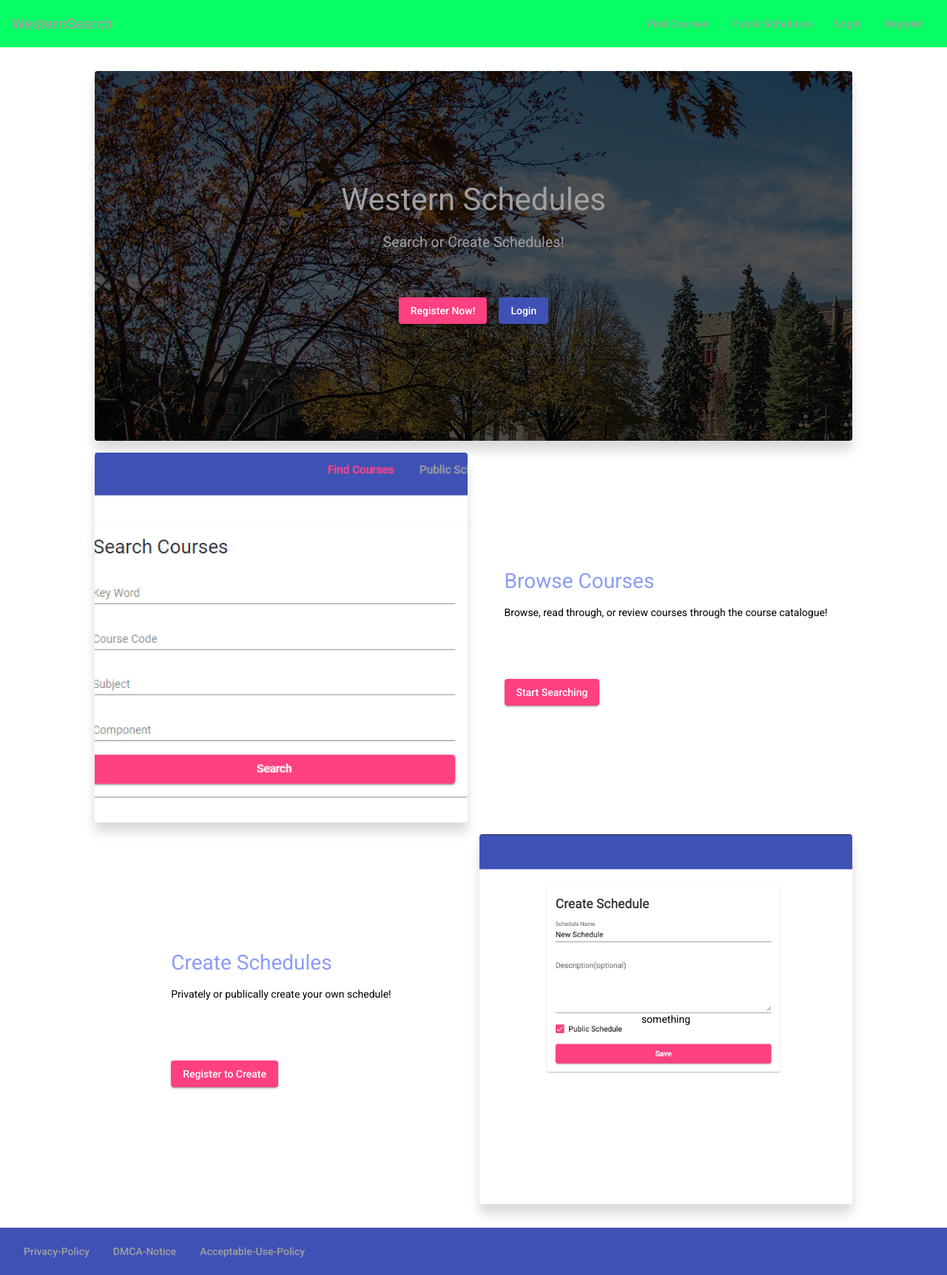
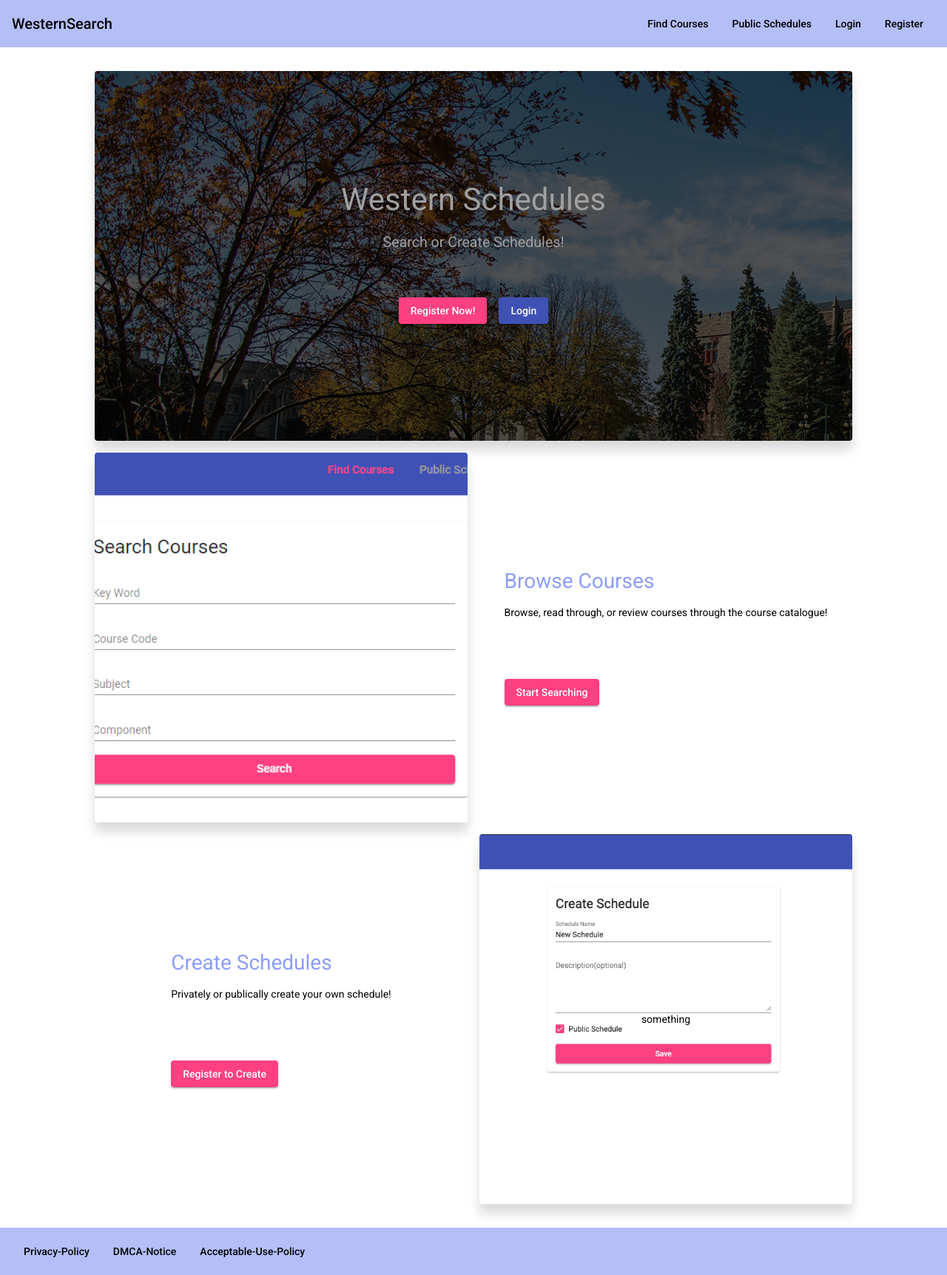
Before and after one commit to jburanpuri/Western-Scheduler, an Angular app in the folder client/: page / in a window 1280 px wide. Shown: the whole page at 74% size. Built offline with nearby package versions, Linux system fonts and the light colour scheme; no server answers.

Commit message:
Changed colors of the website to make it aesthetic

```diff
--- a/client/src/app/footer/footer.component.css
+++ b/client/src/app/footer/footer.component.css
@@ -7,5 +7,10 @@ ul{
 
 a {
     text-decoration: none;
-    color: rgb(160, 160, 160);
+    color: rgb(0, 0, 0);
 }
+
+.mat-toolbar.mat-primary {
+    background: #b4bff8;
+    color: #fff;
+}
--- a/client/src/app/header/header.component.css
+++ b/client/src/app/header/header.component.css
@@ -11,10 +11,10 @@ ul{
 
 a {
     text-decoration: none;
-    color: rgb(160, 160, 160);
+    color: rgb(0, 0, 0);
 }
 
 .mat-toolbar.mat-primary {
-    background: #05ff65;
+    background: #b4bff8;
     color: #fff;
 }
```
